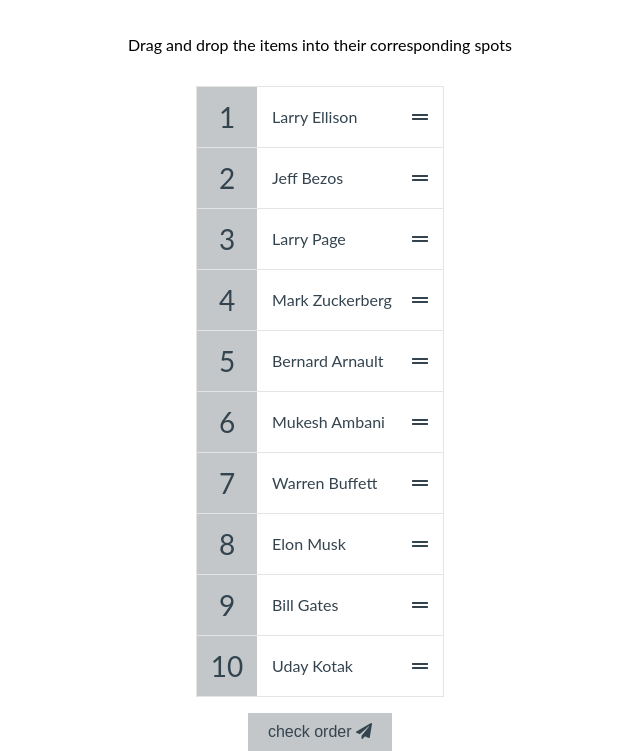
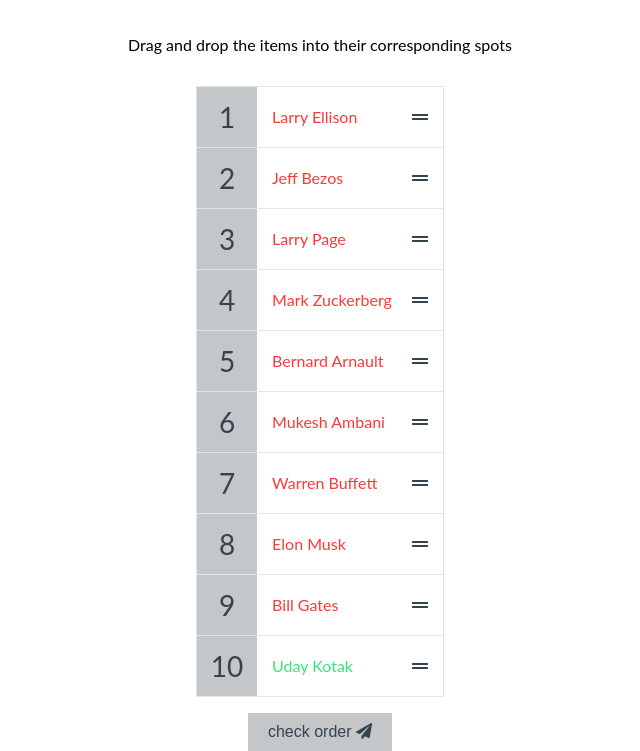
Before and after one commit to pooja-naveen/Sortable-List, a plain HTML site: page index.html in a window 1280 px wide. Both pictures are taken after a click on the button "check order". Shown: the part 63-814 px from the top of the page, without its empty margins (320-960 px from the left). Drawn offline with Linux system fonts and the light colour scheme.

Commit message:
checkorder function added

```diff
--- a/script.js
+++ b/script.js
@@ -74,13 +74,27 @@ function dragDrop() {
 
   this.classList.remove("over");
 }
-
+//swap list items that are drag and drop
 function swapItems(fromIndex, toIndex) {
   const itemOne = listItems[fromIndex].querySelector(".draggable");
   const itemTwo = listItems[toIndex].querySelector(".draggable");
 
   listItems[fromIndex].appendChild(itemTwo);
   listItems[toIndex].appendChild(itemOne);
+}
+
+//check the order of list items
+function checkOrder() {
+  listItems.forEach((listItem, index) => {
+    const personName = listItem.querySelector(".draggable").innerText.trim();
+
+    if (personName !== richestPeople[index]) {
+      listItem.classList.add("wrong");
+    } else {
+      listItem.classList.remove("wrong");
+      listItem.classList.add("right");
+    }
+  });
 }
 
 function addEventListeners() {
@@ -98,3 +112,5 @@ function addEventListeners() {
     item.addEventListener("dragleave", dragLeave);
   });
 }
+
+check.addEventListener("click", checkOrder);
--- a/style.css
+++ b/style.css
@@ -57,7 +57,7 @@ body {
   color: #3ae374;
 }
 
-.draggable-list li.right .person-name {
+.draggable-list li.wrong .person-name {
     color: #ff3838;
   }
 
```
